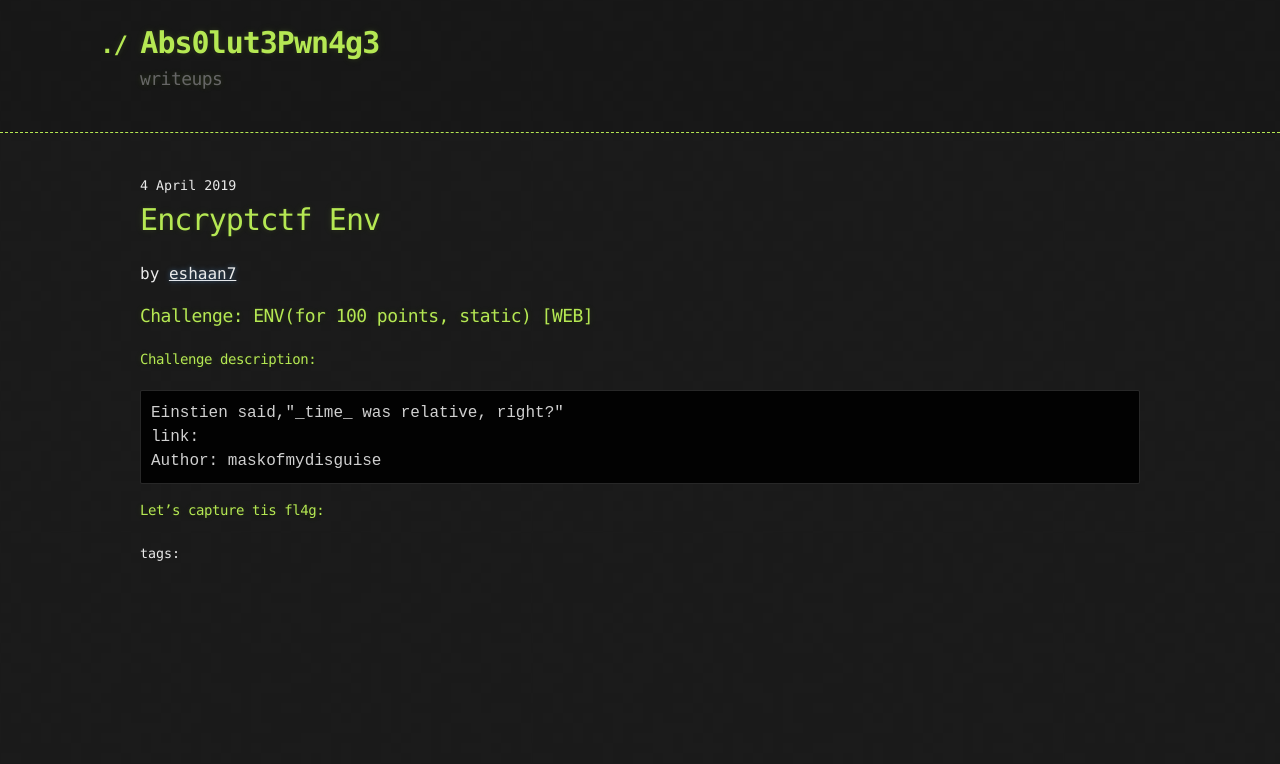
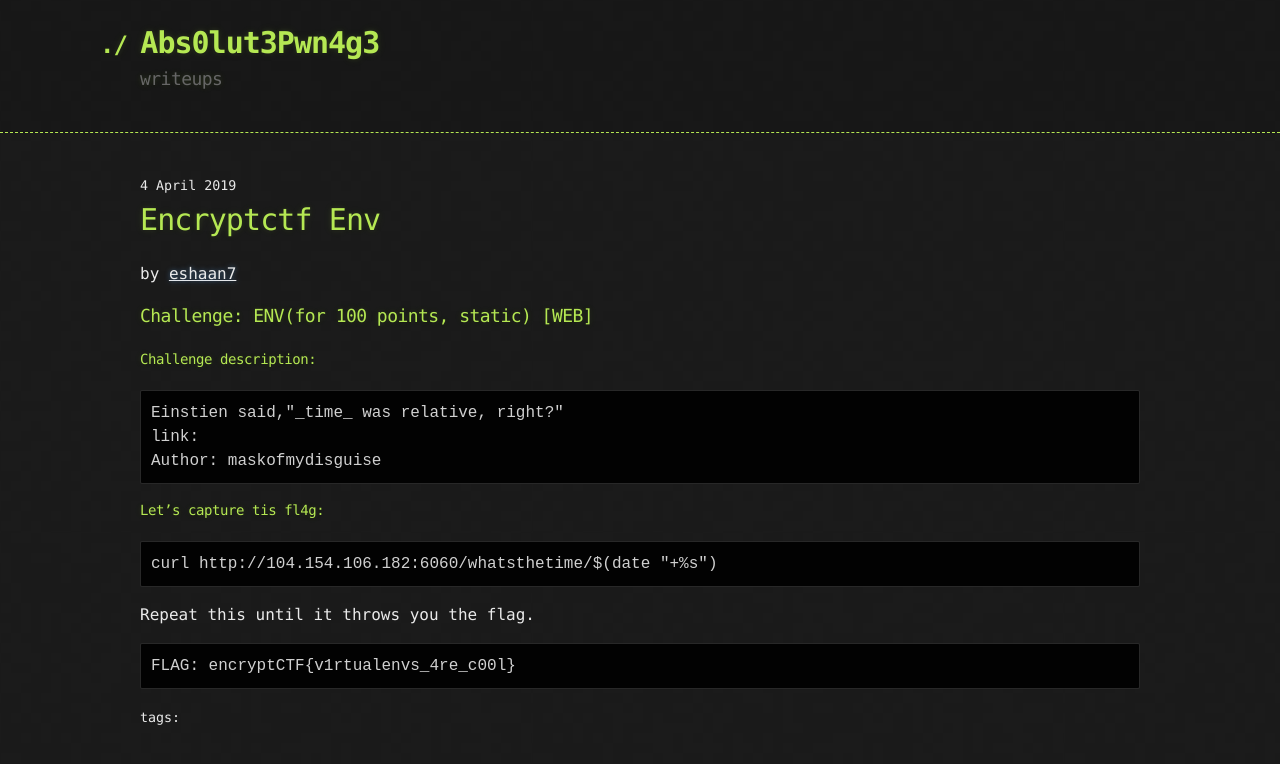
Before and after one commit to abs0lut3pwn4g3/writeups, a Jekyll site: the page built from _posts/2019-04-04-encryptctf-env.md, in a window 1280 px wide. Shown: the top 764 px of the page. Built offline with Jekyll 4.4.1, drawn with Linux system fonts in a browser that asks for light colours.

Commit message:
added some writeups for encryptCTF 4

```diff
--- a/_posts/2019-04-04-encryptctf-env.md
+++ b/_posts/2019-04-04-encryptctf-env.md
@@ -12,3 +12,9 @@ layout: post
 	Author: maskofmydisguise
 
 #### Let's capture tis fl4g:
+
+	curl http://104.154.106.182:6060/whatsthetime/$(date "+%s")
+
+Repeat this until it throws you the flag.
+
+	FLAG: encryptCTF{v1rtualenvs_4re_c00l}
```
Also changed, not shown: _posts/2019-04-04-encryptctf-GetSchwifty.md (+1 -1 lines).
